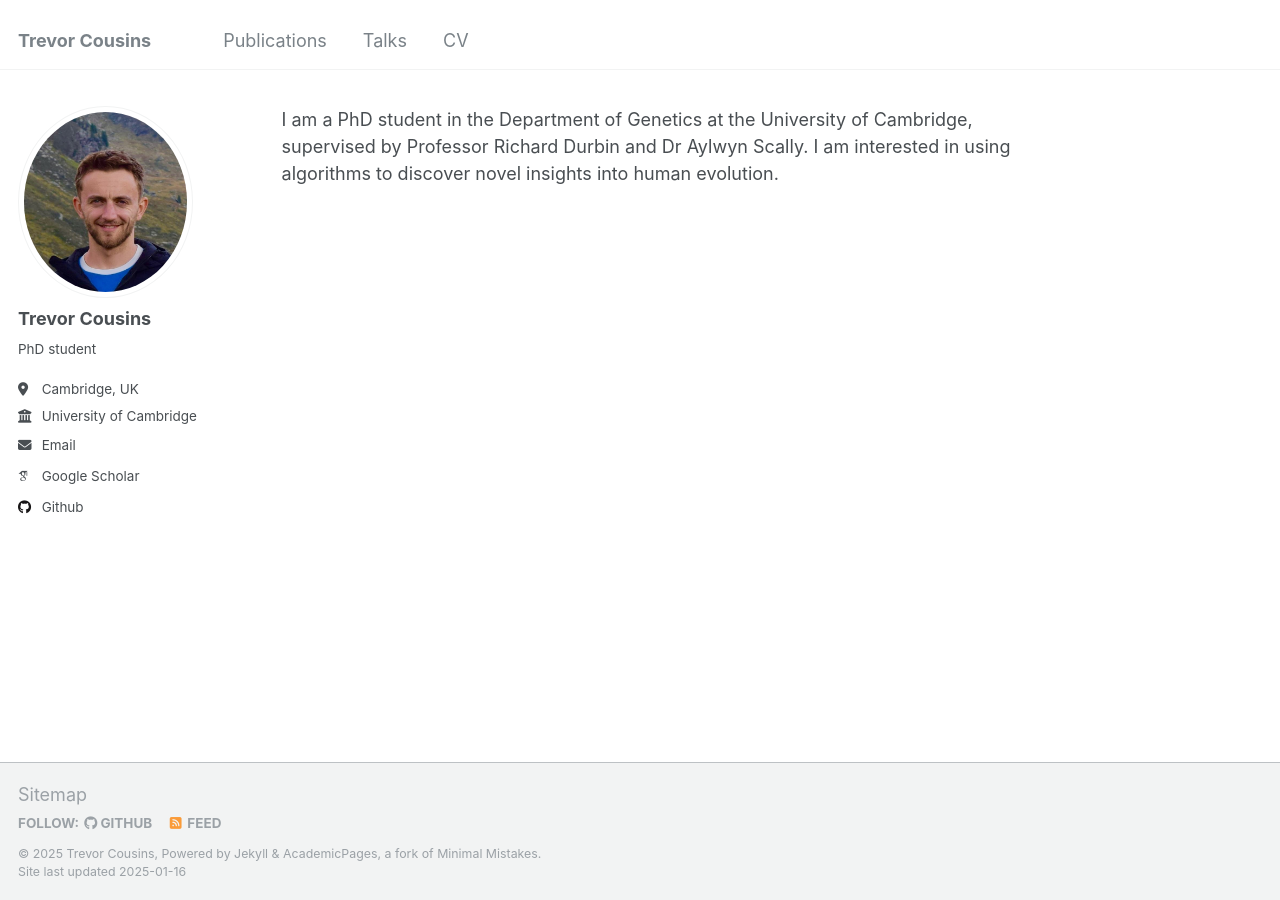
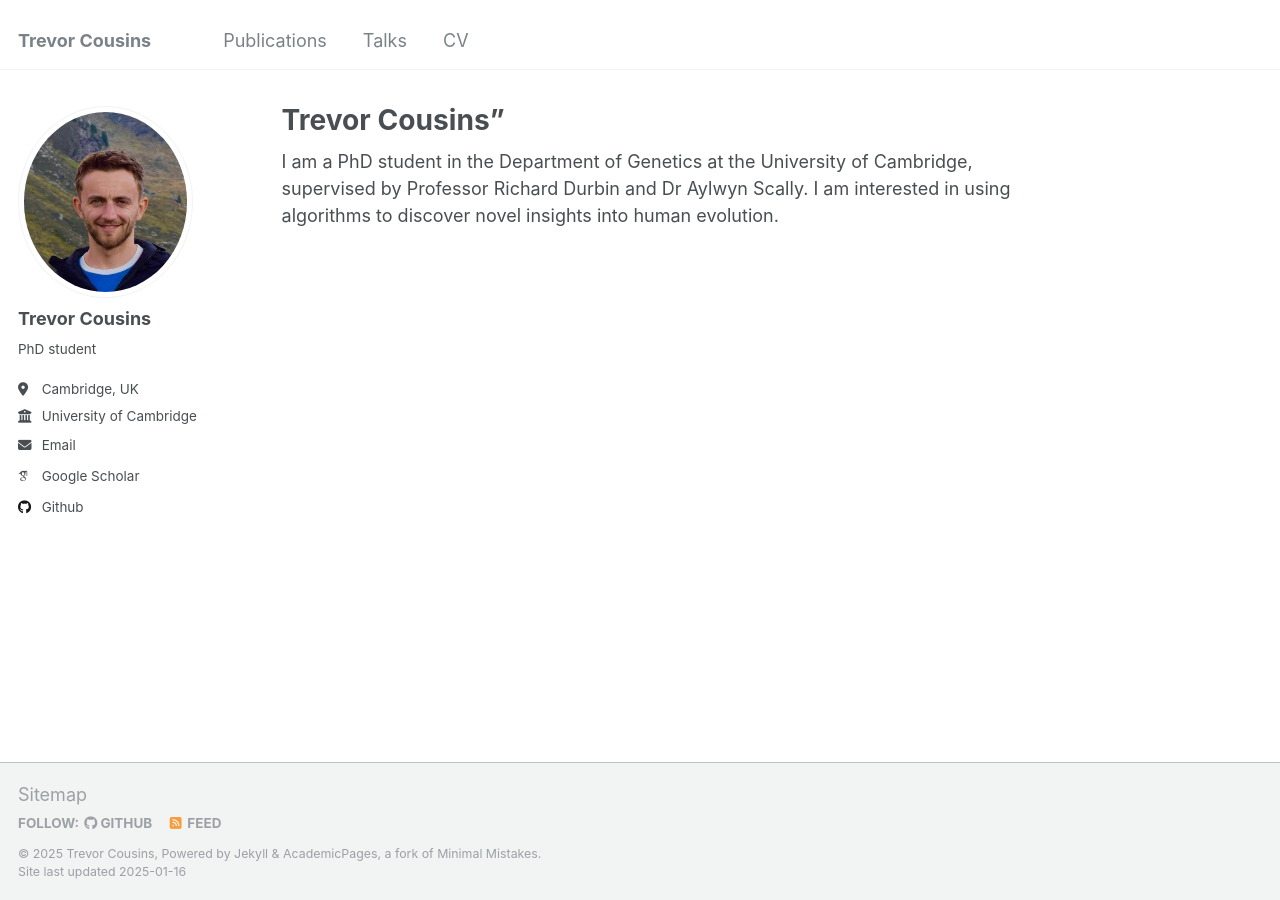
Before and after one commit to trevorcousins/trevorcousins.github.io, a Jekyll site: the page built from _pages/about.md, in a window 1280 px wide. Built offline with Jekyll 4.4.1, drawn with Linux system fonts in a browser that asks for light colours; some web fonts are replaced; our own code applies the rules of GitHub Pages for plain Markdown files.

Commit message:
Update about.md

```diff
--- a/_pages/about.md
+++ b/_pages/about.md
@@ -1 +1,10 @@
+---
+permalink: /
+title: Trevor Cousins"
+author_profile: true
+redirect_from:
+  - /about/
+  - /about.html
+---
+
 I am a PhD student in the Department of Genetics at the University of Cambridge, supervised by Professor Richard Durbin and Dr Aylwyn Scally. I am interested in using algorithms to discover novel insights into human evolution.
```
